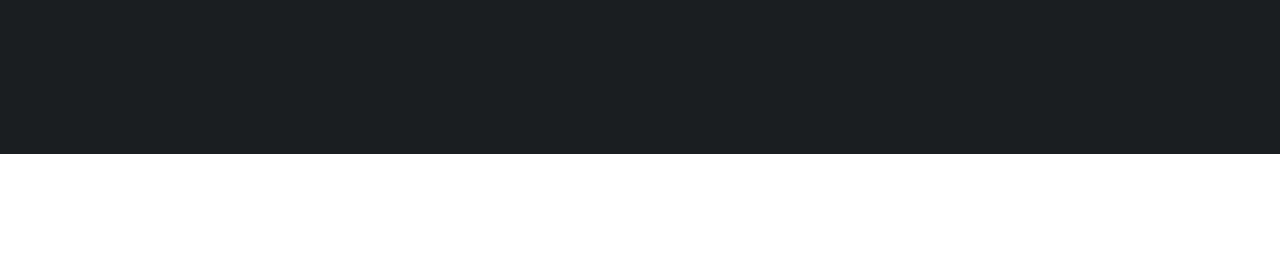
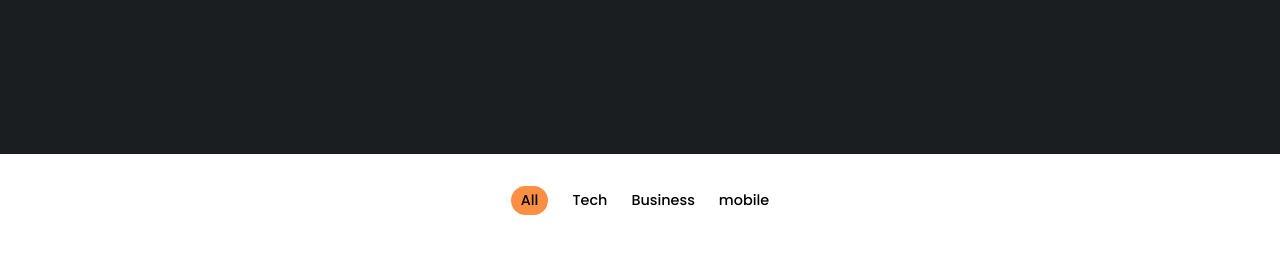
Before and after one commit to TRohit20/Blogs-Website, a plain HTML site: page index.html in a window 1280 px wide. Shown: the part 286-540 px from the top of the page. Drawn offline with nearby package versions, Linux system fonts and the light colour scheme.

Commit message:
Post Filter

```diff
--- a/index.html
+++ b/index.html
@@ -41,6 +41,17 @@
 
     <!-- HOME SECTION ENDS -->
 
+    <!-- Posts Filter START -->
+
+    <div class="post-filter container">
+        <span class="filter-item active-filter" data-filter='all'> All </span>
+        <span class="filter-item" data-filter='tech'> Tech </span>
+        <span class="filter-item" data-filter='business'> Business </span>
+        <span class="filter-item" data-filter='mobile'> mobile </span>
+    </div>
+
+    <!-- Posts Filter ENDS -->
+
     <!-- Linking the Custom JavaScript File -->
     <script src="script.js"></script>
 </body>
--- a/style.css
+++ b/style.css
@@ -125,3 +125,24 @@ header{
     font-size: 1rem;
     font-weight: 400;
 }
+
+/* Post Filter CSS */
+
+.post-filter {
+    display: flex;
+    justify-content: center;
+    align-items: center;
+    column-gap: 1.5rem;
+    margin-top: 2rem !important;
+}
+
+.filter-item {
+    font-size: 0.9rem;
+    font-weight: 500;
+    cursor: pointer;
+}
+.active-filter {
+    background: var(--second-color);
+    padding: 4PX 10px;
+    border-radius: 100px;
+}
```
